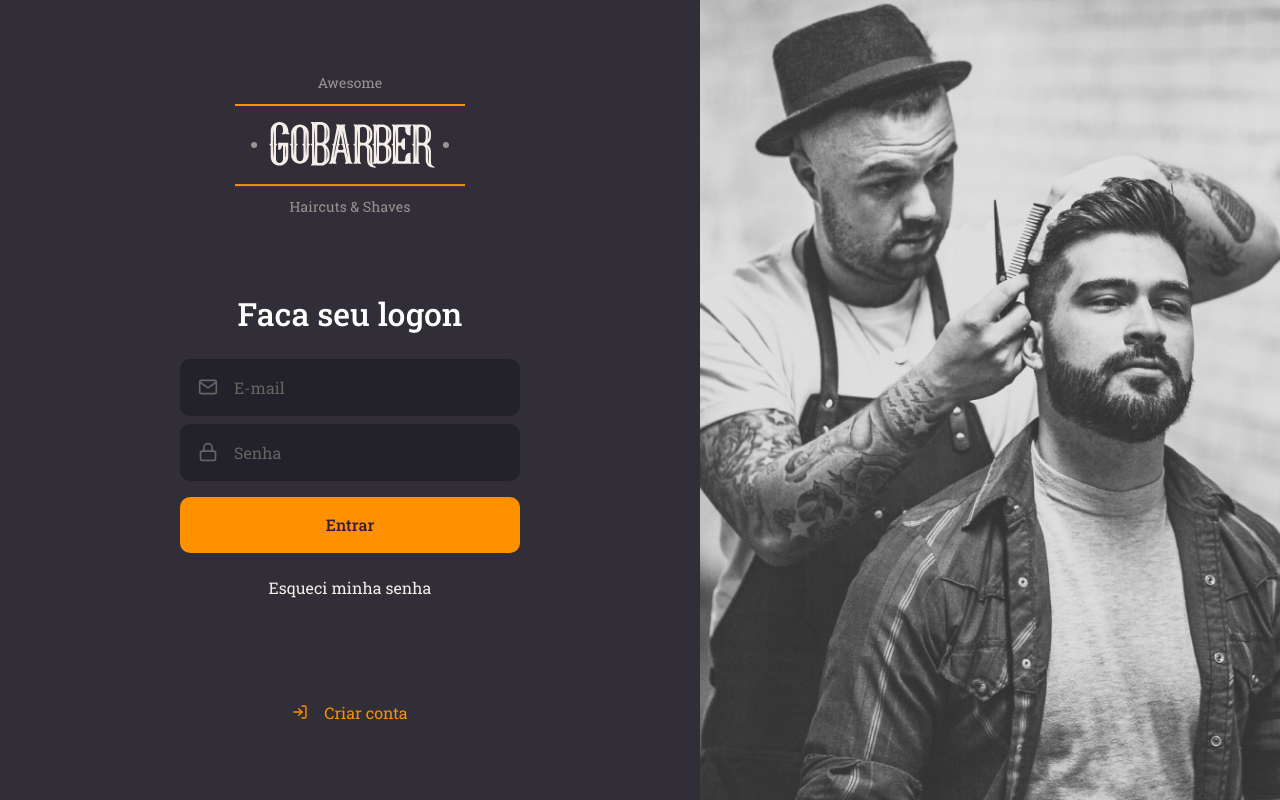
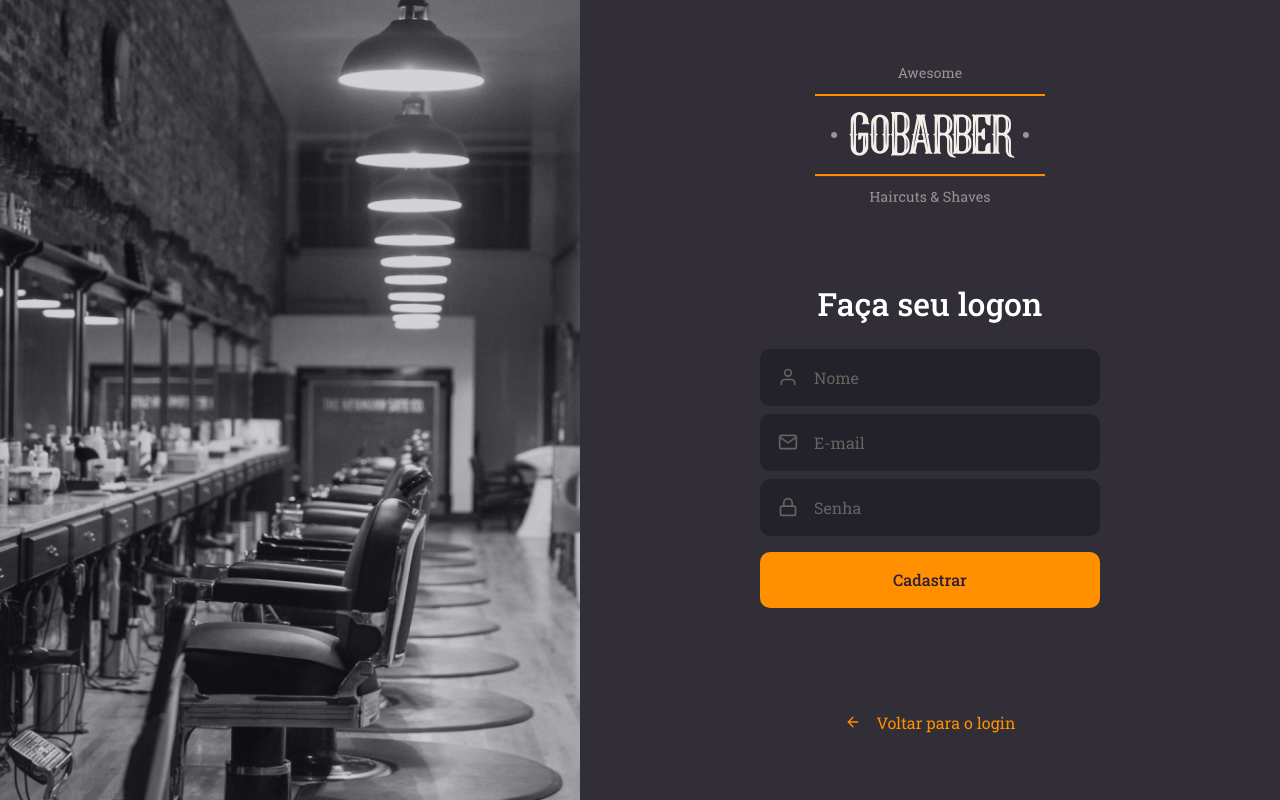
Before and after one commit to AdsonTanajura/GoBarber, a React (Create React App) app: page /singnup in a window 1280 px wide. Built offline with nearby package versions, Linux system fonts and the light colour scheme.

Commit message:
adiciona as rotas

```diff
--- a/package.json
+++ b/package.json
@@ -18,6 +18,7 @@
     "react": "^18.3.1",
     "react-dom": "^18.3.1",
     "react-icons": "^5.2.1",
+    "react-router-dom": "^6.26.1",
     "react-scripts": "5.0.1",
     "react-spring": "^9.7.4",
     "styled-components": "^6.1.12",
--- a/src/App.tsx
+++ b/src/App.tsx
@@ -1,9 +1,11 @@
 import React from 'react';
 import { StyleSheetManager } from 'styled-components';
 import { customIsPropValid } from './utils/customIsPropValid';
+import { RouterProvider } from
+'react-router-dom';
 
 import GlobalStyles from './styles/global';
-import SingnIn from './pages/SignIn';
+import router from './routes';
 // import SingnUp from './pages/SigninUp';
 
 
@@ -13,7 +15,7 @@ const App: React.FC = () => (
   <StyleSheetManager shouldForwardProp={customIsPropValid}>
 
     <AppProvider >
-      <SingnIn />
+      <RouterProvider router={router}/>
     </AppProvider>
 
     <GlobalStyles />
--- a/src/pages/Signin/index.tsx
+++ b/src/pages/Signin/index.tsx
@@ -2,11 +2,13 @@ import React, { useCallback } from "react";
 import { FiLogIn, FiMail, FiLock } from 'react-icons/fi';
 import { Formik, Form } from 'formik';
 import * as Yup from 'yup';
+import { Link } from 'react-router-dom';
+
 
 
 import logoImg from '../../assets/Logo.svg';
 
-import { Container, Content, Background } from './styles';
+import { Container, Content, Background, AnimationContainer } from './styles';
 import Button from "../../components/Button";
 import Input from "../../components/Input";
 import { useAuth } from "../../hooks/AuthContext";
@@ -57,6 +59,7 @@ const SingnIn: React.FC = () =>{
     return (
         <Container>
             <Content>
+                <AnimationContainer>
                     <img src={logoImg} alt="GoBarber" />
                     <Formik
                         initialValues={initialValues}
@@ -71,7 +74,8 @@ const SingnIn: React.FC = () =>{
                             <a href="fotgot">Esqueci minha senha</a>
                         </Form>
                     </Formik>
-                <a href="adw"><FiLogIn/>Criar conta</a>
+                    <Link to={'/singnup'}><FiLogIn/>Criar conta</Link>
+                </AnimationContainer>
             </Content>
             <Background />
         </Container>
--- a/src/pages/Signin/styles.ts
+++ b/src/pages/Signin/styles.ts
@@ -1,4 +1,4 @@
-import styled from "styled-components";
+import styled, { keyframes } from "styled-components";
 import { shade } from 'polished';
 
 import SingnInBackgroundImg from "../../assets/sign-in-background.png";
@@ -12,13 +12,29 @@ export const Container = styled.div`
 `;
 
 export const Content = styled.div`
-    display: flex;
-    flex-direction: column;
     place-content: center;
-    align-items: center;
 
     width: 100%;
     max-width: 700px;
+`;
+
+const appearFromLeft = keyframes`
+    from {
+        opacity: 0;
+        transform: translateX(-50px)
+    }
+    to {
+        opacity: 1;
+        transform: translateX(0)
+    }
+`;
+
+export const AnimationContainer = styled.div`
+    display: flex;
+    flex-direction: column;
+    align-items: center;
+
+    animation: ${appearFromLeft} 1s;
 
     form {
         margin: 80px 0;
@@ -61,7 +77,6 @@ export const Content = styled.div`
 
 
     }
-
 `;
 
 export const Background = styled.div`
--- a/src/pages/SigninUp/index.tsx
+++ b/src/pages/SigninUp/index.tsx
@@ -1,19 +1,23 @@
 import React, {useCallback} from "react";
 import { Formik, Form } from 'formik';
 import * as Yup from 'yup';
+import { Link } from 'react-router-dom';
+
 
 
 import { FiMail, FiLock, FiUser, FiArrowLeft} from 'react-icons/fi';
 
 import logoImg from '../../assets/Logo.svg';
 
-import { Container, Content, Background } from './styles';
+import { Container, Content, Background, AnimationContainer } from './styles';
 import Button from "../../components/Button";
 import Input from "../../components/Input";
 
 
 
 const SingnUp: React.FC = () =>{
+
+
     const initialValues = {
         name: '',
         email: '',
@@ -35,6 +39,8 @@ const SingnUp: React.FC = () =>{
         <Container>
             <Background />
             <Content>
+                <AnimationContainer>
+
                     <img src={logoImg} alt="GoBarber" />
 
                     <Formik
@@ -52,7 +58,8 @@ const SingnUp: React.FC = () =>{
                             </Form>
                         )}
                     </Formik>
-                <a href="adw"><FiArrowLeft/>Voltar para o login</a>
+                    <Link to={'/'}><FiArrowLeft/>Voltar para o login</Link>
+                </AnimationContainer>
             </Content>
  </Container>
     )
--- a/src/pages/SigninUp/styles.ts
+++ b/src/pages/SigninUp/styles.ts
@@ -1,4 +1,4 @@
-import styled from "styled-components";
+import styled, {keyframes} from "styled-components";
 import { shade } from 'polished';
 
 import SingnUpBackgroundImg from '../../assets/sign-up-background.png'
@@ -12,13 +12,29 @@ export const Container = styled.div`
 `;
 
 export const Content = styled.div`
-    display: flex;
-    flex-direction: column;
     place-content: center;
-    align-items: center;
 
     width: 100%;
     max-width: 700px;
+`;
+
+const appearFromRight = keyframes`
+    from {
+        opacity: 0;
+        transform: translateX(50px)
+    }
+    to {
+        opacity: 1;
+        transform: translateX(0)
+    }
+`;
+
+export const AnimationContainer = styled.div`
+    display: flex;
+    flex-direction: column;
+    align-items: center;
+
+    animation: ${appearFromRight} 1s;
 
     form {
         margin: 80px 0;
@@ -29,10 +45,21 @@ export const Content = styled.div`
         margin-bottom: 24px;
         }
 
+        a {
+            color: #F4EDE8;
+            display: block;
+            margin-top: 24px;
+            text-decoration: none;
+            transition: color 0.2s;
+
+            &:hover {
+                color: ${shade(0.2, '#F4EDE8')};
+            }
+        }
     }
 
     > a {
-            color: #F4EDE8;
+            color: #FF9000;
             display: block;
             margin-top: 24px;
             text-decoration: none;
@@ -45,12 +72,11 @@ export const Content = styled.div`
             }
 
             &:hover {
-                color: ${shade(0.2, '#F4EDE8')};
+                color: ${shade(0.2, '#FF9000')};
             }
 
 
     }
-
 `;
 
 export const Background = styled.div`
--- /dev/null
+++ b/src/routes/index.tsx
@@ -0,0 +1,18 @@
+import React from "react";
+import { createBrowserRouter } from 'react-router-dom';
+
+import SingnIn from "../pages/SignIn";
+import SingnUp from "../pages/SigninUp";
+
+const router = createBrowserRouter([
+    {
+      path: '/',
+      element: <SingnIn/>
+    },
+    {
+        path: '/singnup',
+        element: <SingnUp/>
+      },
+  ]);
+
+export default router;
```
Also changed, not shown: 1 other file (tests, documents, lock files or other folders). Lines whose indentation alone changed are shown as unchanged.
